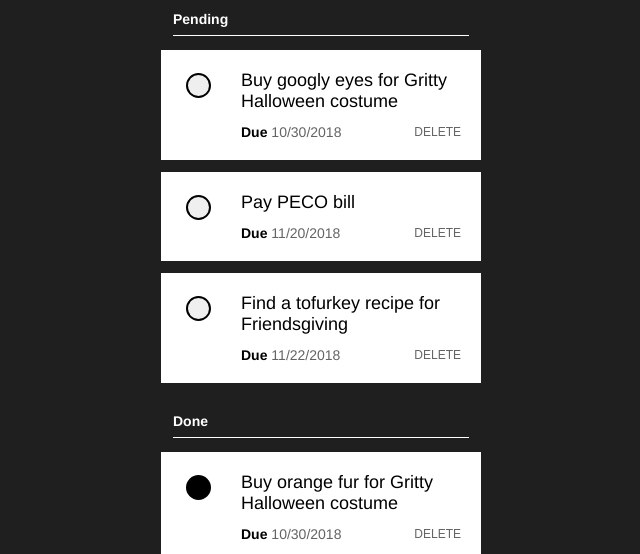
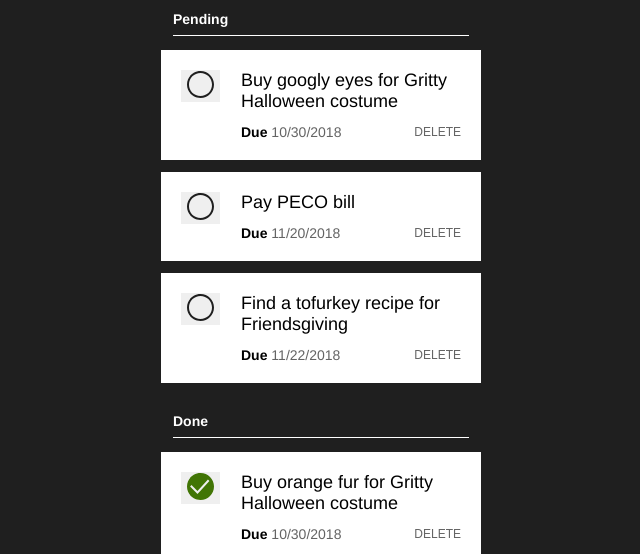
Before and after one commit to bgantick/vue-todo-starter, a Vue app: page / in a window 1280 px wide. Shown: the part 142-696 px from the top of the page, without its empty margins (319-959 px from the left). Built offline with nearby package versions, Linux system fonts and the light colour scheme; what vue-textarea-autosize would draw is missing.

Commit message:
Adjustments

```diff
--- a/src/App.vue
+++ b/src/App.vue
@@ -58,6 +58,7 @@ body {
   -moz-osx-font-smoothing: grayscale;
 }
 .container {
+  position: relative;
   display: block;
   width: 320px;
   margin: 20px auto 50px;
--- a/src/components/TheItem.vue
+++ b/src/components/TheItem.vue
@@ -111,10 +111,10 @@ export default {
     font-size: 30px;
     font-weight: 500;
     &.is-errored {
-      border: 1px solid red;
+      border: 2px solid red;
       &:focus {
         outline: 0;
-        border: 1px solid red;
+        border: 2px solid red;
       }
     }
   }
--- a/src/components/TodoItem.vue
+++ b/src/components/TodoItem.vue
@@ -1,8 +1,9 @@
 <template>
   <article class="item">
     <!-- TODO: Animate button state -->
-    <button class="item__toggle" :class="{ 'is-complete': item.completed }" @click="toggleTodo(item)">
+    <button class="item__toggle" @click="toggleTodo(item)">
       <span class="u-sr-only">Toggle</span>
+      <IconIndicator :completed="item.completed" />
     </button>
     <div class="item__content">
       <router-link v-if="item.title" :to="{ name: 'todo', params: { id: item.id } }">{{ item.title }}</router-link>
@@ -15,9 +16,12 @@
 </template>
 
 <script>
+import IconIndicator from '@/components/svgs/IconIndicator';
+
 export default {
   name: 'TodoItem',
   props: ['item'],
+  components: { IconIndicator },
   computed: {
     formattedDate: function () {
       const date = new Date(this.item.date);
@@ -47,16 +51,8 @@ export default {
   }
   .item__toggle {
     position: absolute;
-    top: 23px;
-    left: 25px;
-    width: 25px;
-    height: 25px;
-    border: 2px solid #000;
-    border-radius: 25px;
+    border: 0;
     cursor: pointer;
-    &.is-complete {
-      background: #000;
-    }
   }
   .item__content {
     margin-left: 60px;
--- /dev/null
+++ b/src/components/svgs/IconIndicator.vue
@@ -0,0 +1,23 @@
+<template>
+  <svg width="27px" height="27px" viewBox="0 0 27 27" version="1.1" xmlns="http://www.w3.org/2000/svg" xmlns:xlink="http://www.w3.org/1999/xlink">
+    <title>{{ title }}</title>
+    <path v-show="!completed" class="icon icon--circle" d="M13.5,27 C6.04415588,27 0,20.9558441 0,13.5 C0,6.04415588 6.04415588,0 13.5,0 C20.9558441,0 27,6.04415588 27,13.5 C27,20.9558441 20.9558441,27 13.5,27 Z M13.5,25 C19.8512746,25 25,19.8512746 25,13.5 C25,7.14872538 19.8512746,2 13.5,2 C7.14872538,2 2,7.14872538 2,13.5 C2,19.8512746 7.14872538,25 13.5,25 Z" fill="#1F1F1F"></path>
+    <path v-show="completed" class="icon icon--check" d="M13.5,27 C6.04415588,27 0,20.9558441 0,13.5 C0,6.04415588 6.04415588,0 13.5,0 C20.9558441,0 27,6.04415588 27,13.5 C27,20.9558441 20.9558441,27 13.5,27 Z M20.9357839,6.58724514 L10.4671287,18.0529151 L4.5,12.0857864 L3.08578644,13.5 L10.5328713,20.9470849 L22.4127549,7.93578387 L20.9357839,6.58724514 Z" fill="#417505"></path>
+  </svg>
+</template>
+
+<script>
+export default {
+  name: 'IconIndicator',
+  props: ['completed'],
+  computed: {
+    title: function () {
+      if (this.completed === true) {
+        return 'Check mark in green circle';
+      } else {
+        return 'Empty circle';
+      }
+    }
+  }
+};
+</script>
--- a/src/components/svgs/IconLoader.vue
+++ b/src/components/svgs/IconLoader.vue
@@ -1,23 +1,40 @@
 <template>
   <svg width="100px" height="119px" viewBox="0 0 100 119" version="1.1" xmlns="http://www.w3.org/2000/svg" xmlns:xlink="http://www.w3.org/1999/xlink">
-    <title>Loading...</title>
+    <title>{{ title }}</title>
     <g>
-      <polygon id="line-1" fill="#377EE7" points="14 96 18 96 18 26 14 26"></polygon>
-      <polygon id="line-2" fill="#DF4036" points="82 40 86 40 86 0 82 0"></polygon>
-      <polygon id="line-3" fill="#F5C2E0" points="96 92 100 92 100 22 96 22"></polygon>
-      <polygon id="line-4" fill="#5C37CA" points="0 76 4 76 4 6 0 6"></polygon>
-      <polygon id="line-5" fill="#AFFBFF" points="28 57 32 57 32 17 28 17"></polygon>
-      <polygon id="line-6" fill="#148655" points="41 78 45 78 45 38 41 38"></polygon>
-      <polygon id="line-7" fill="#FDF289" points="55 119 59 119 59 49 55 49"></polygon>
-      <polygon id="line-8" fill="#F9C32D" points="68 84 72 84 72 14 68 14"></polygon>
+      <polygon v-for="(line, index) in lines" :id="`line-${index}`" :fill="line.fill" :points="line.start" :key="line.id"></polygon>
     </g>
   </svg>
 </template>
 
 <script>
+import TweenMax from 'gsap';
+
 export default {
+  data () {
+    return {
+      title: 'Loading...',
+      lines: [
+        { fill: '#5C37CA', start: '0 76 4 76 4 6 0 6' },
+        { fill: '#377EE7', start: '14 96 18 96 18 26 14 26' },
+        { fill: '#AFFBFF', start: '28 57 32 57 32 17 28 17' },
+        { fill: '#148655', start: '41 78 45 78 45 38 41 38' },
+        { fill: '#FDF289', start: '55 119 59 119 59 49 55 49' },
+        { fill: '#F9C32D', start: '68 84 72 84 72 14 68 14' },
+        { fill: '#DF4036', start: '82 40 86 40 86 0 82 0' },
+        { fill: '#F5C2E0', start: '96 92 100 92 100 22 96 22' }
+      ]
+    };
+  },
+  mounted () {
+    TweenMax.to('#line-0', 0.6, { yPercent: 50, delay: 0, repeatDelay: 0.2, repeat: -1, yoyo: true });
+    TweenMax.to('#line-1', 0.3, { yPercent: -10, delay: 1, repeatDelay: 0.7, repeat: -1, yoyo: true });
+    TweenMax.to('#line-2', 0.6, { yPercent: 50, delay: 0, repeatDelay: 0.4, repeat: -1, yoyo: true });
+    TweenMax.to('#line-3', 0.8, { yPercent: 80, delay: 0.4, repeatDelay: 0.8, repeat: -1, yoyo: true });
+    TweenMax.to('#line-4', 0.9, { yPercent: -60, delay: 1, repeatDelay: 0.5, repeat: -1, yoyo: true });
+    TweenMax.to('#line-5', 0.5, { yPercent: 22, delay: 0.3, repeatDelay: 0.1, repeat: -1, yoyo: true });
+    TweenMax.to('#line-6', 0.7, { yPercent: 100, delay: 0.6, repeatDelay: 0.6, repeat: -1, yoyo: true });
+    TweenMax.to('#line-7', 0.6, { yPercent: -26, delay: 0, repeatDelay: 0.3, repeat: -1, yoyo: true });
+  }
 };
 </script>
-
-<style>
-</style>
--- a/src/store.js
+++ b/src/store.js
@@ -98,7 +98,7 @@ export default new Vuex.Store({
       });
     },
     fetchTodos ({ commit }) {
-      return delay(1000).then(() => {
+      return delay(1500).then(() => {
         return commit('FETCH_TODOS');
       });
     },
```
